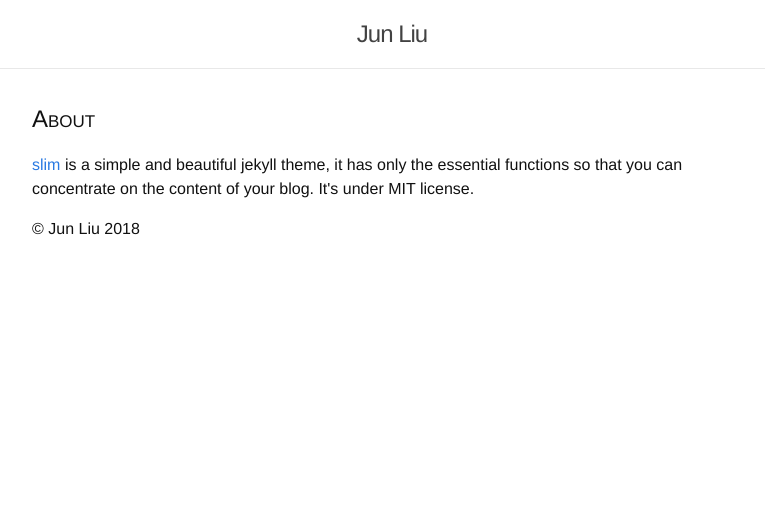
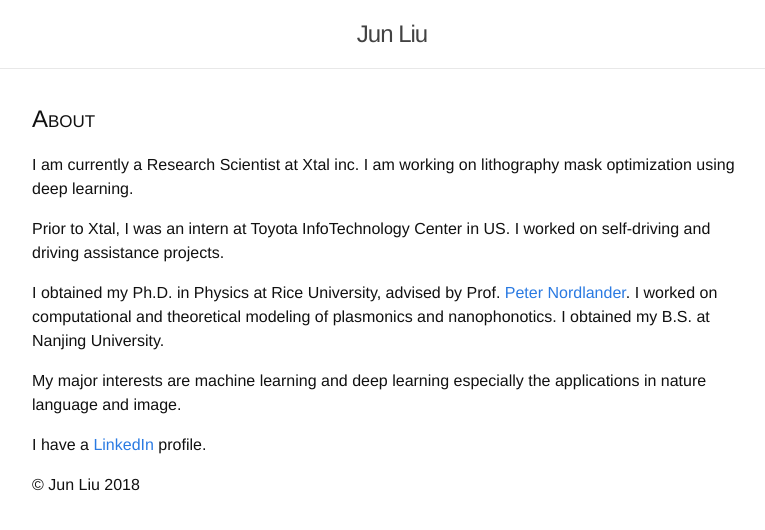
Before and after one commit to liujun77/liujun77.github.io, a Jekyll site: the page built from index.html, in a window 1280 px wide. Shown: the top 530 px of the page, without its empty margins (248-1013 px from the left). Built offline with Jekyll 4.4.1, drawn with Linux system fonts in a browser that asks for light colours.

Commit message:
updated index.html

```diff
--- a/index.html
+++ b/index.html
@@ -4,7 +4,11 @@ layout: default
 <div class="home">
 	<section>
 		<h2 class="smallcap">about</h2>
-		<p><a href="https://github.com/syaning/slim">slim</a> is a simple and beautiful jekyll theme, it has only the essential functions so that you can concentrate on the content of your blog. It's under MIT license.</p>
+		<p>I am currently a Research Scientist at Xtal inc. I am working on lithography mask optimization using deep learning.</p>
+        <p>Prior to Xtal, I was an intern at Toyota InfoTechnology Center in US. I worked on self-driving and driving assistance projects.</p>
+        <p>I obtained my Ph.D. in Physics at Rice University, advised by Prof. <a href="http://nordlander.rice.edu/members/nordlander">Peter Nordlander</a>. I worked on computational and theoretical modeling of plasmonics and nanophonotics. I obtained my B.S. at Nanjing University.</p>
+        <p>My major interests are machine learning and deep learning especially the applications in nature language and image. </p>
+        <p>I have a <a href="https://www.linkedin.com/in/liujun77">LinkedIn</a> profile. </p>
 	</section>
     <!--
 	<section>
```
